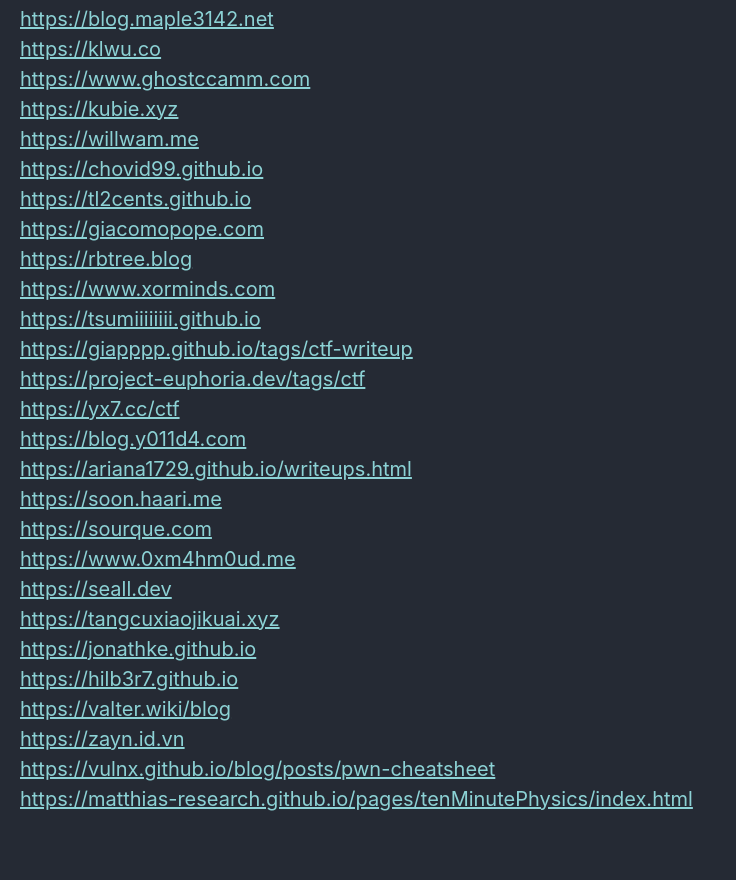
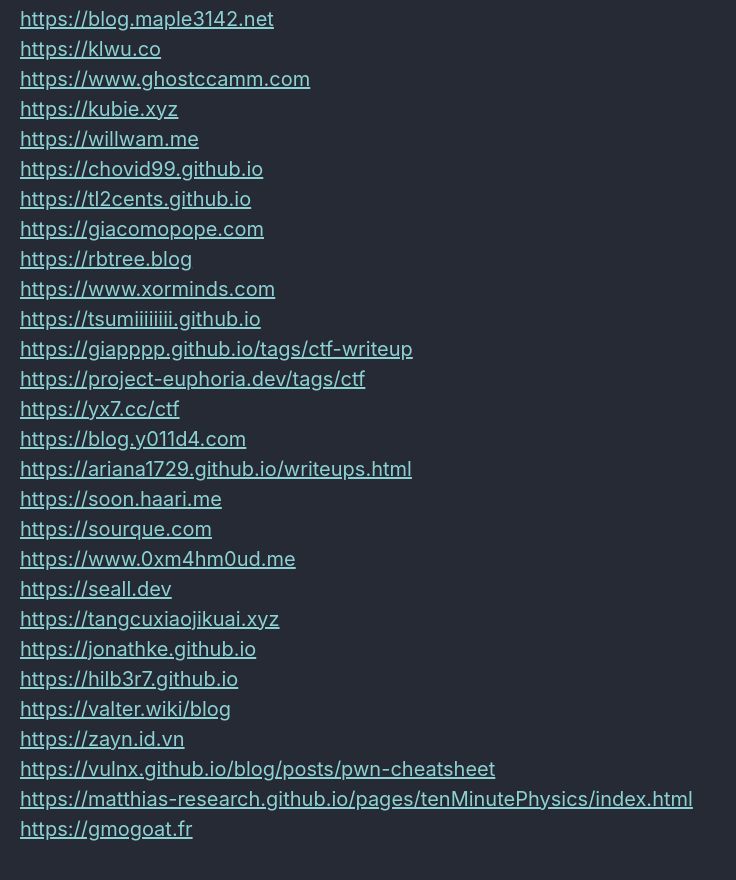
Before and after one commit to Connor-McCartney/Connor-McCartney.github.io, a Jekyll site: the page built from _pages/misc/resources.md, in a window 1280 px wide and 900 px high, scrolled down 2896 px. Shown: the top 880 px of the window, without its empty margins (0-736 px from the left). Built offline with Jekyll 4.4.1, drawn with Linux system fonts in a browser that asks for light colours; cached includes are drawn as plain includes.

Commit message:
Update resources.md

```diff
--- a/_pages/misc/resources.md
+++ b/_pages/misc/resources.md
@@ -119,3 +119,4 @@ Linux syscalls <https://x64.syscall.sh> <br>
 <https://zayn.id.vn> <br>
 <https://vulnx.github.io/blog/posts/pwn-cheatsheet> <br>
 <https://matthias-research.github.io/pages/tenMinutePhysics/index.html> <br>
+<https://gmogoat.fr> <br>
```
